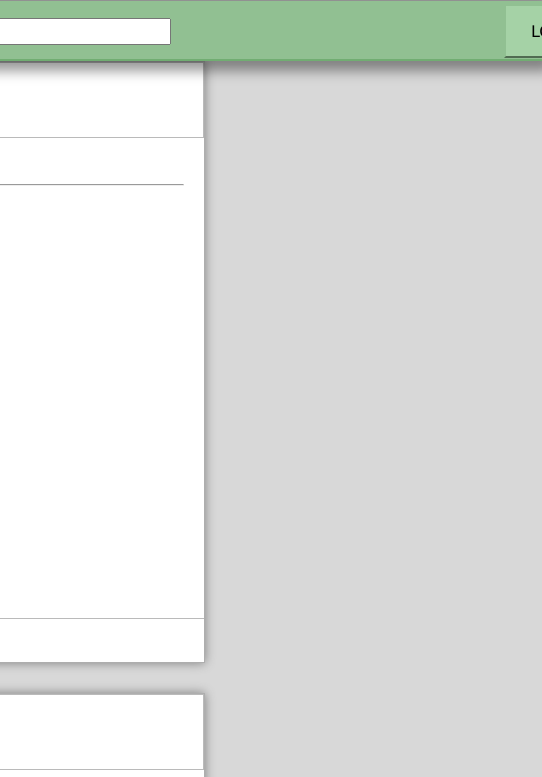
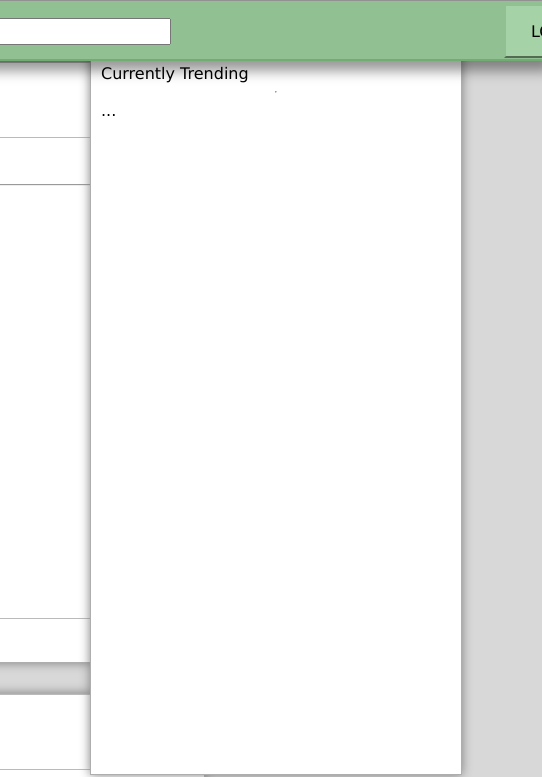
Before and after one commit to JamilSo-cmd/CCAPDEV_MCO, a website: page public/index.html in a window 1280 px wide. Shown: the top 777 px of the page, 738-1280 px from the left. Drawn offline with Linux system fonts and the light colour scheme.

Commit message:
added trend panel/ hidden edit btn

```diff
--- a/public/index.html
+++ b/public/index.html
@@ -154,7 +154,9 @@
         </table>
 
         <div class="trendBody">
-
+            Currently Trending<br>
+            <hr>
+            ...
         </div>
 
     </body>
--- a/public/style.css
+++ b/public/style.css
@@ -72,11 +72,12 @@
 }
 
 .trendBody{
+    padding: 10px;
     position: fixed;
-    left: 800px;
-    width: 300px;
-    min-height: 600px;
-    max-height: 600px;
+    bottom: 25px;
+    right:80px;
+    width: 350px;
+    height: 700px;
     display: flex;
     flex-direction: column;
     border: 1px solid rgb(174, 174, 174);
@@ -492,7 +493,7 @@ h1 {
     position:relative;
     height: 20px;
     width:55px;
-    background-color: blue;
+    background-color: rgb(33, 105, 213);
     border: 2px outset #91c092;
     top: 10px;
     text-align: center;
```
Also changed, not shown: public/viewpost.html (+1 -1 lines).
